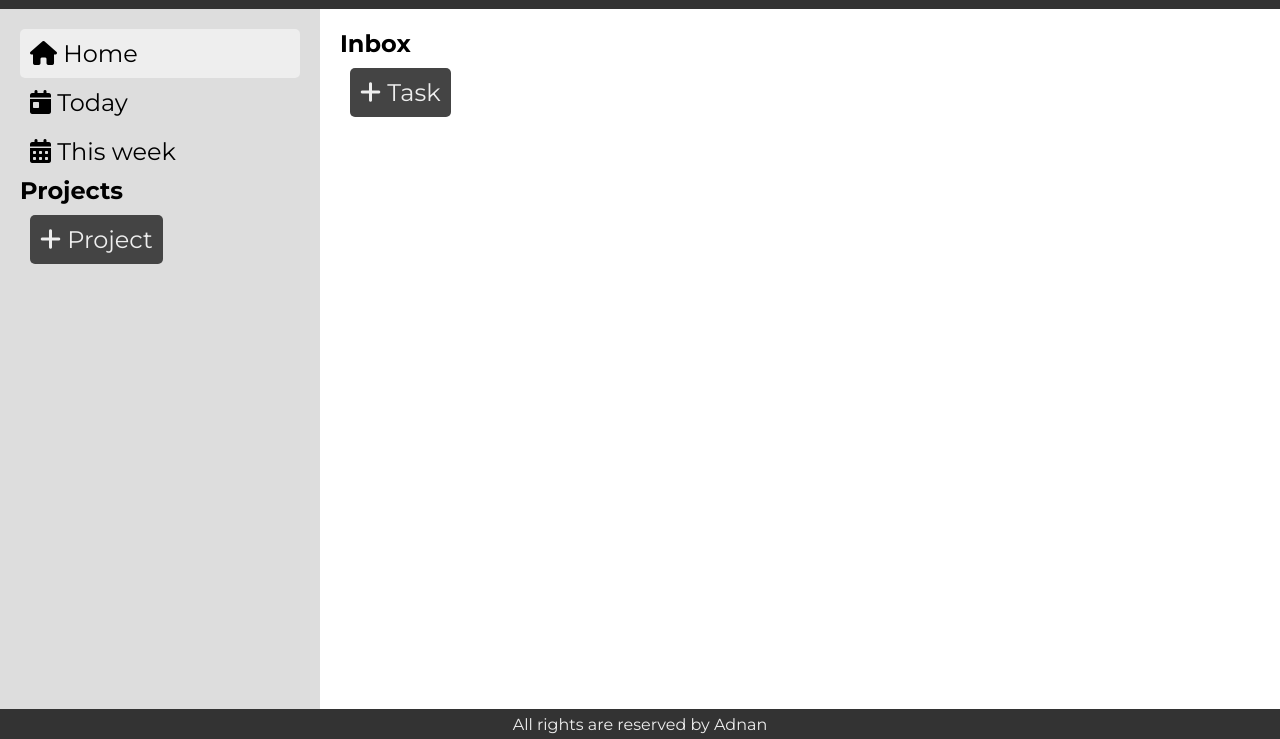
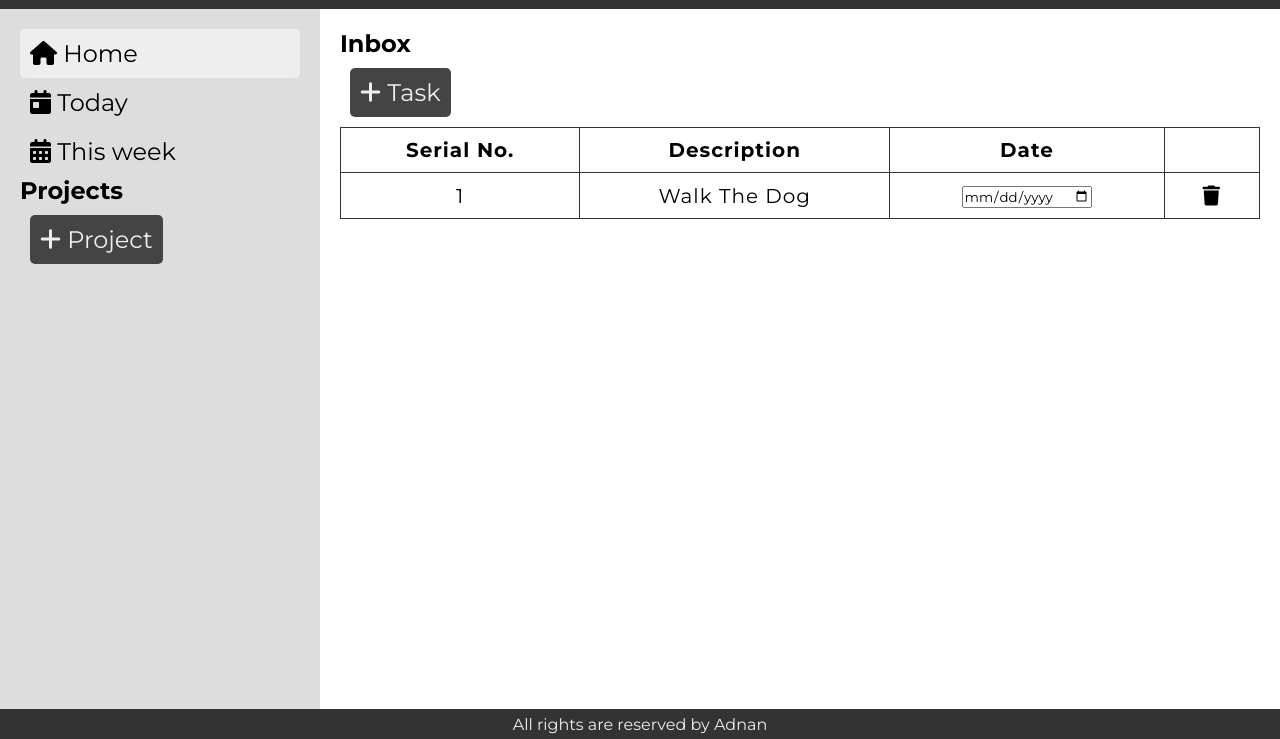
Before and after one commit to adnansyed101/todos, a website built with webpack: page src/template.html in a window 1280 px wide. Shown: the part 61-800 px from the top of the page. Built offline with nearby package versions, Linux system fonts and the light colour scheme.

Commit message:
Add table to show tasks.

```diff
--- a/src/styles.css
+++ b/src/styles.css
@@ -77,6 +77,25 @@ header h1 {
 
 .active[data-tab-content] {
   display: block;
+}
+
+/* Home */
+table {
+  border-collapse: collapse;
+  border: 1px solid var(--primary-dark);
+  letter-spacing: 1px;
+  font-size: 1.25rem;
+  width: 100%;
+}
+
+td,
+th {
+  border: 1px solid var(--primary-dark);
+  padding: 10px 20px;
+}
+
+td {
+  text-align: center;
 }
 
 footer {
--- a/src/template.html
+++ b/src/template.html
@@ -44,6 +44,24 @@
           <button class="btn add-task" data-modal-target="#modal">
             <i class="fa-solid fa-plus"></i> Task
           </button>
+          <table>
+            <thead>
+              <tr>
+                <th>Serial No.</th>
+                <th>Description</th>
+                <th>Date</th>
+                <th>&nbsp;</th>
+              </tr>
+            </thead>
+            <tbody class="tasks">
+              <tr>
+                <td>1</td>
+                <td>Walk The Dog</td>
+                <td><input type="date" /></td>
+                <td><i class="fa-solid fa-trash"></i></td>
+              </tr>
+            </tbody>
+          </table>
         </div>
         <div id="today" data-tab-content>
           <h1>Today</h1>
```
Also changed, not shown: dist/index.html, dist/main.js.
